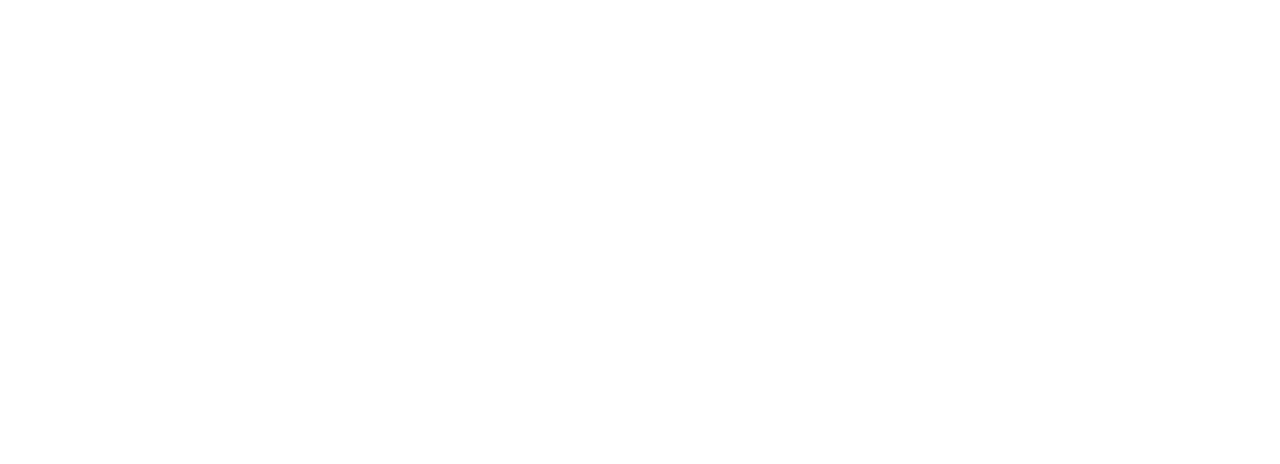
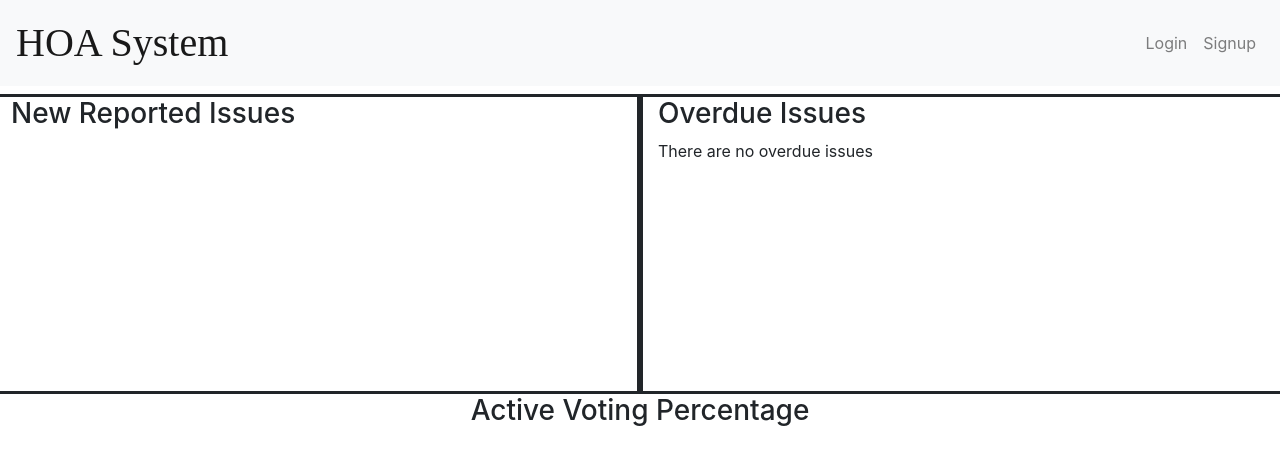
Before and after one commit to Accessible-Concepts/hoa_management_system, a React (Create React App) app: page /#/tenants in a window 1280 px wide. Shown: the top 464 px of the page. Built offline with nearby package versions, Linux system fonts and the light colour scheme; a web font is replaced by a local one.

Commit message:
add img to sing up

```diff
--- a/src/App.js
+++ b/src/App.js
@@ -34,8 +34,8 @@ function App() {
   }
 
 
-  function addUser(id, name, apartment, email, pwd, role) {
-    const newUser = new UserModel({id, name, apartment, email, pwd, role});
+  function addUser(id, name, apartment, email, pwd, role, img) {
+    const newUser = new UserModel({id, name, apartment, email, pwd, role, img});
     setUsers(users.concat(newUser));
     setActiveUser(newUser);
     console.log(users);
@@ -60,6 +60,15 @@ function App() {
              />
           </Route>
 
+          <Route exact path="/tenants">
+            <HaoNavbar activeUser={activeUser} onLogout={() => setActiveUser(null)} />
+            <DashboardPage
+              activeUser={activeUser}
+              activeCommittees={activeCommittees}
+              recipes={activeUser ? users.filter(user => user.userId === activeUser.id) : []}
+             />
+          </Route>
+
 
         </Switch>
       </HashRouter>
--- a/src/components/HaoNavbar/HaoNavbar.js
+++ b/src/components/HaoNavbar/HaoNavbar.js
@@ -12,11 +12,20 @@ function HaoNavbar({activeUser, onLogout, show}) {
         <Navbar.Collapse id="basic-navbar-nav">
             <Nav className="mr-auto">
                 {activeUser ? <Nav.Link href="#/dashboard">Dashboard</Nav.Link> : null}
+                {activeUser ? <Nav.Link href="#/tenants">Tenants</Nav.Link> : null}
+                {activeUser ? <Nav.Link href="#/messages">Messages</Nav.Link> : null}
+                {activeUser ? <Nav.Link href="#/issues">Issues</Nav.Link> : null}
+                {activeUser ? <Nav.Link href="#/voting">Voting</Nav.Link> : null}
             </Nav>
             <Nav className="ml-auto">
                 {!activeUser ? <Nav.Link href="#/login">Login</Nav.Link> : null}
                 {!activeUser ? <Nav.Link href="#/signup" >Signup</Nav.Link> : null}
                 {activeUser ? <Nav.Link href="#/" onClick={() => onLogout()}>Logout</Nav.Link> : null}
+
+
+
+
+
             </Nav>
         </Navbar.Collapse>
         </Navbar>
--- a/src/model/UserModel.js
+++ b/src/model/UserModel.js
@@ -6,7 +6,8 @@ export default class UserModel {
         this.apartment = plainUser.apartment;
         this.email = plainUser.email;
         this.#pwd = plainUser.pwd;
-        this.role = plainUser.role
+        this.role = plainUser.role;
+        this.img = plainUser.img;
     }
 
     login(email, pwd) {
--- /dev/null
+++ b/src/pages/DashboardPage/DashboardPage.css
@@ -0,0 +1,14 @@
+
+ .p-home {
+    /* width: 90%;  */
+    margin: 8px
+  }
+  .row{
+    justify-content: center;
+
+  }
+  .box50 {
+    flex-basis: 50%;
+    height: 300px;
+    border: solid;
+  }
--- a/src/pages/DashboardPage/DashboardPage.js
+++ b/src/pages/DashboardPage/DashboardPage.js
@@ -1,12 +1,23 @@
 import React from 'react';
-import { Container } from 'react-bootstrap';
+import { Container, Button, Card, Row, Col } from 'react-bootstrap';
+import './DashboardPage.css';
 
 function DashboardPage(props) {
     return (
-        <Container className="p-home">
-            <h1 className="display-1">hoa management solutions</h1>
-            <p>Dashboard Page</p>
-        </Container>
+        <div className="p-home">
+           <Row>
+                <Col className="box50">
+                    <h3>New Reported Issues</h3>
+                </Col>
+                <Col className="box50">
+                    <h3>Overdue Issues</h3>
+                    <div>There are no overdue issues</div>
+                </Col>
+           </Row>
+           <Row>
+                <h3>Active Voting Percentage</h3>
+           </Row>
+        </div>
     );
 }
 
--- /dev/null
+++ b/src/pages/SignupPage/SignupuserPag.css
@@ -0,0 +1,4 @@
+
+img {
+    width: 20%;
+}
--- a/src/pages/SignupPage/SignupuserPag.js
+++ b/src/pages/SignupPage/SignupuserPag.js
@@ -1,10 +1,11 @@
 import React from 'react';
 import { useState } from 'react';
 import { Button, Form, Col, Row, Image, Spinner, Alert, Modal,  } from 'react-bootstrap';
-import './SignupPage.css';
+import './SignupuserPag.css';
 import UserModel from '../../model/UserModel';
 import { Redirect } from 'react-router';
 import CommitteeModel from '../../model/CommitteeModel';
+import avatar from '../../img/avatar.png'
 
 
 function SignupuserPag({ activeCommittees, activeUser, onLogin, onNewUser}) {
@@ -14,27 +15,35 @@ function SignupuserPag({ activeCommittees, activeUser, onLogin, onNewUser}) {
     const [pwd, setPwd] = useState("");
     const [name, setName] = useState("");
     const [apartment, setApartment] = useState("");
+    const [img, setImg] = useState(null);
 
     if (activeUser) {
         return <Redirect to="/dashboard"/>
+    }
+    if(!activeCommittees){
+        return <Redirect to="/signup"/>
     }
 
     async function signup(e) {
         e.preventDefault();
 
         if(name.length > 0  && apartment.length > 0  && email.length > 0  && pwd.length > 0 ){
-        let role =true;
-        let id = activeCommittees.id
-        let newUser=new onNewUser(id, name, apartment, email, pwd, role);
-
+            let role =true;
+            let id = activeCommittees.id
+            let newUser=new onNewUser(id, name, apartment, email, pwd, role, img ? URL.createObjectURL(img) : URL.createObjectURL(avatar));
         }
         else{
             setShowSignupError(true);
         }
-
     }
 
-
+    function handleFileChange(e) {
+        if (e.target.files.length === 1) {
+            setImg(e.target.files[0]);
+        } else {
+            setImg(avatar);
+        }
+    }
 
 
     return (<>
@@ -69,6 +78,15 @@ function SignupuserPag({ activeCommittees, activeUser, onLogin, onNewUser}) {
                     </Form.Group>
                 </Form.Row>
 
+                <Form.Group as={Row} controlId="formHorizontalImg">
+                        <Form.Label column sm={3}>
+                            Recipe Image
+                        </Form.Label>
+                        <Col sm={9}>
+                            <Form.Control type="file" accept="image/*" onChange={handleFileChange}/>
+                        </Col>
+                    </Form.Group>
+                    <Image src={img ? URL.createObjectURL(img) : ""}/>
                 <Button variant="success" type="submit" block> Signup</Button>
             </Form>
         </div>
```
Also changed, not shown: src/img/avatar.png (added).
